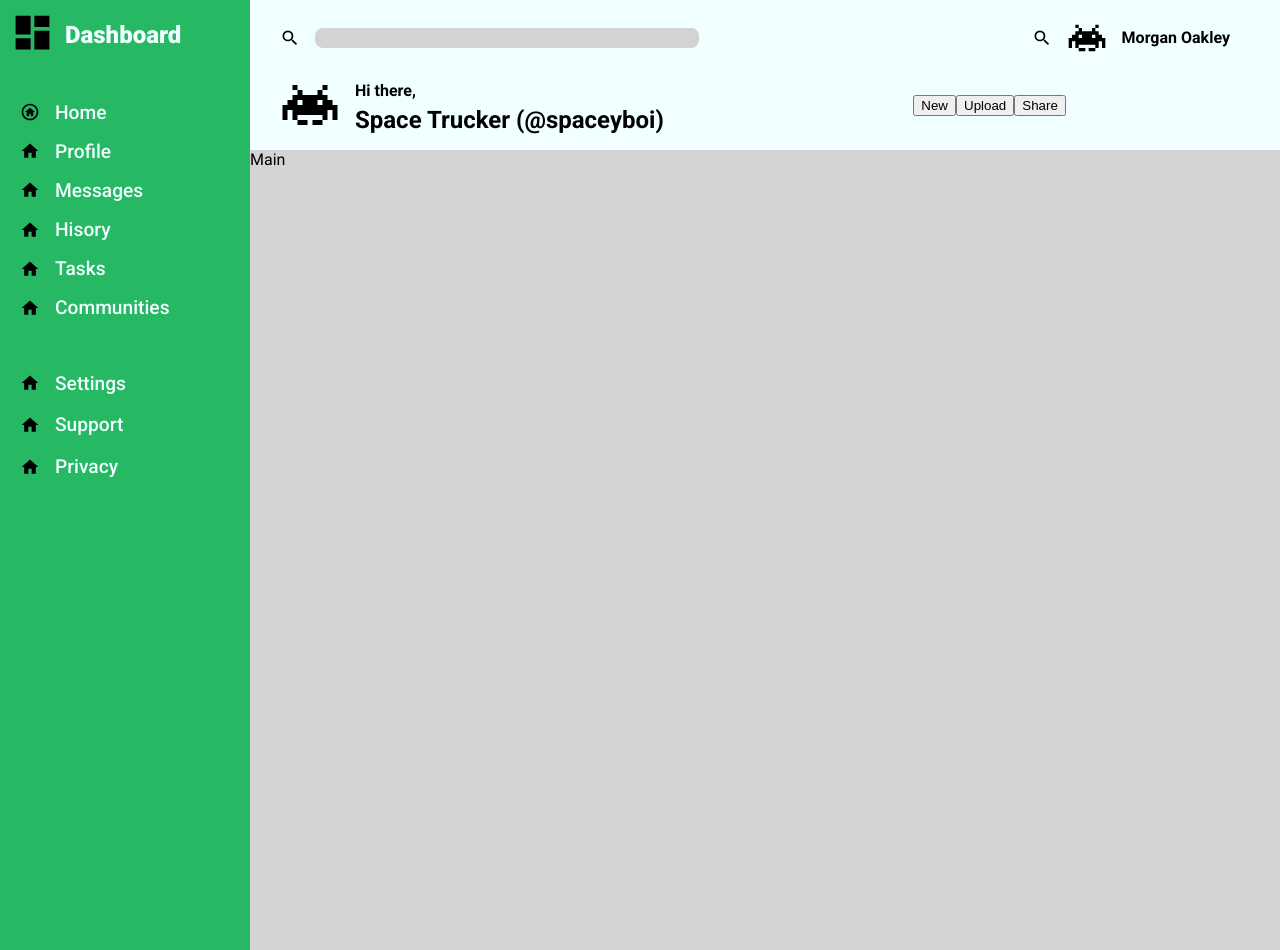
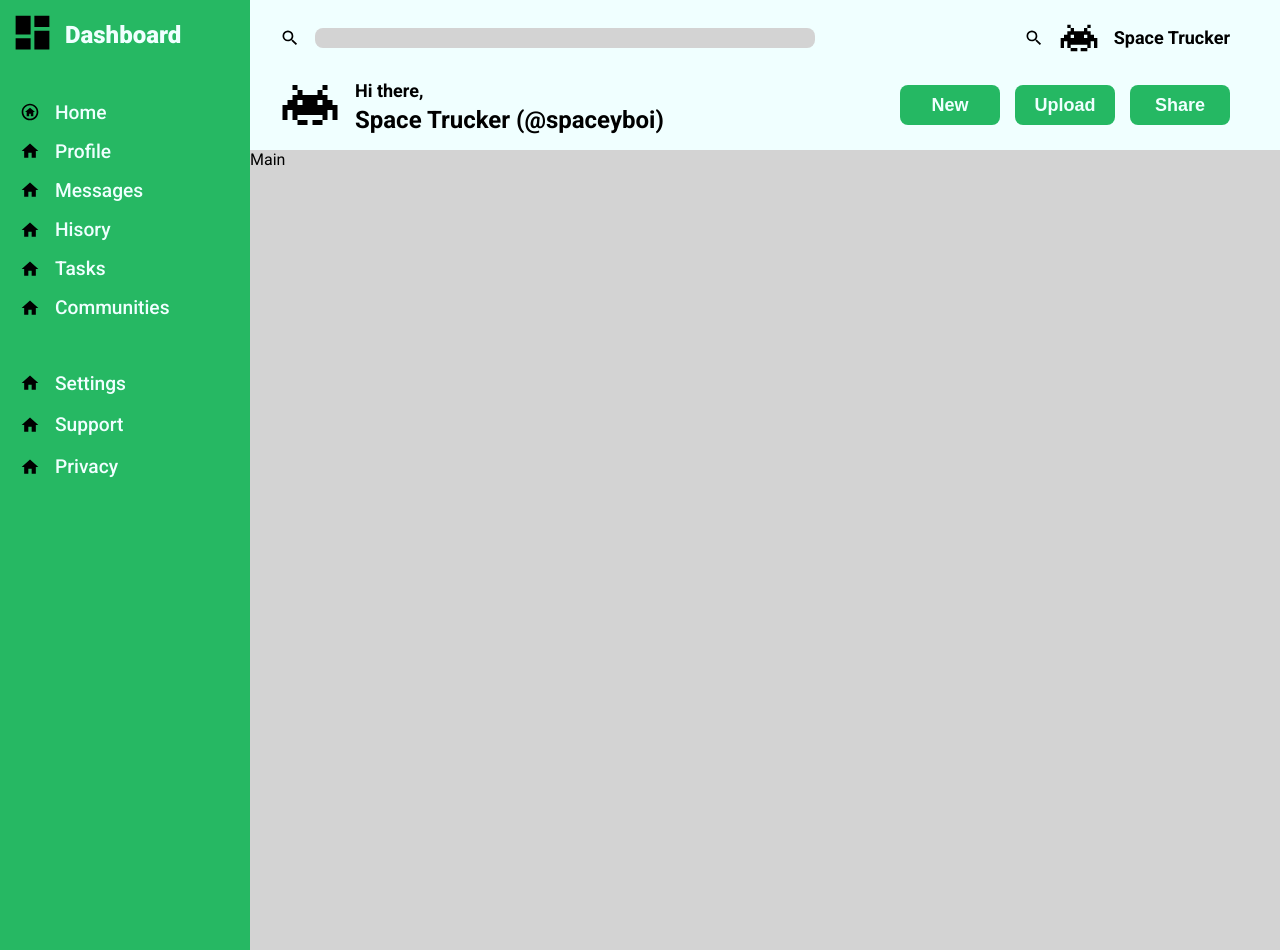
Before and after one commit to emiroquai/Admin-Dashboard, a plain HTML site: page index.html in a window 1280 px wide. Drawn offline with Linux system fonts and the light colour scheme.

Commit message:
Added button grid and styling

```diff
--- a/index.html
+++ b/index.html
@@ -17,7 +17,7 @@
         <div class="menu">
             <img src="icons/magnify.svg" alt="Notifications" class="icon main">
             <img src="icons/space-invaders.svg" alt="Profile" class="profilePicture small">
-            <div class="profileName small">Morgan Oakley</div>
+            <div class="profileName">Space Trucker</div>
         </div>
         <div class="welcome">
             <img src="icons/space-invaders.svg" alt="" class="profilePicture big">
--- a/style.css
+++ b/style.css
@@ -1,6 +1,7 @@
 :root {
     font-family: 'Roboto', sans-serif;
-    --img-gap: 15px
+    --img-gap: 15px;
+    --main-color: rgba(21, 179, 87, 0.925);
 }
 
 body {
@@ -28,7 +29,7 @@ img {
     grid-auto-flow: row;
     grid-row: 1 / 3;
     grid-column: 1 / 2;
-    background-color: rgba(21, 179, 87, 0.925);
+    background-color: var(--main-color);
     color: azure;
     gap: 50px;
     grid-template-rows: 50px 220px 110px;
@@ -88,7 +89,7 @@ header {
 
 .searchBar {
     display: grid;
-    width: clamp(200px, 30vw,400px);
+    width: clamp(200px, 40vw, 500px);
     height: 20px;
     gap: var(--img-gap);
     grid-auto-flow: column;
@@ -128,15 +129,14 @@ input {
     row-gap: 0;
 }
 
-.profileName, .title.small{
+.profileName, .title.small, .command{
     font-weight: 700;
+    font-size: large;
 }
 
 .profileName.big {
     font-size: 1.5rem;
 }
-
-
 
 .profilePicture.small{
     height: 40px;
@@ -147,6 +147,23 @@ input {
     grid-row: 1 / 3;
 }
 
+.commands {
+    display: grid;
+    grid-auto-flow: column;
+    justify-items: end;
+    gap: var(--img-gap);
+}
+
+.command {
+    background-color: var(--main-color);
+    color: azure;
+    width: 100px;
+    height: 40px;
+    border: 0;
+    border-radius: 8px;
+
+}
+
 /* Main */
 
 main {
```
Also changed, not shown: icons/bell.svg (added).
